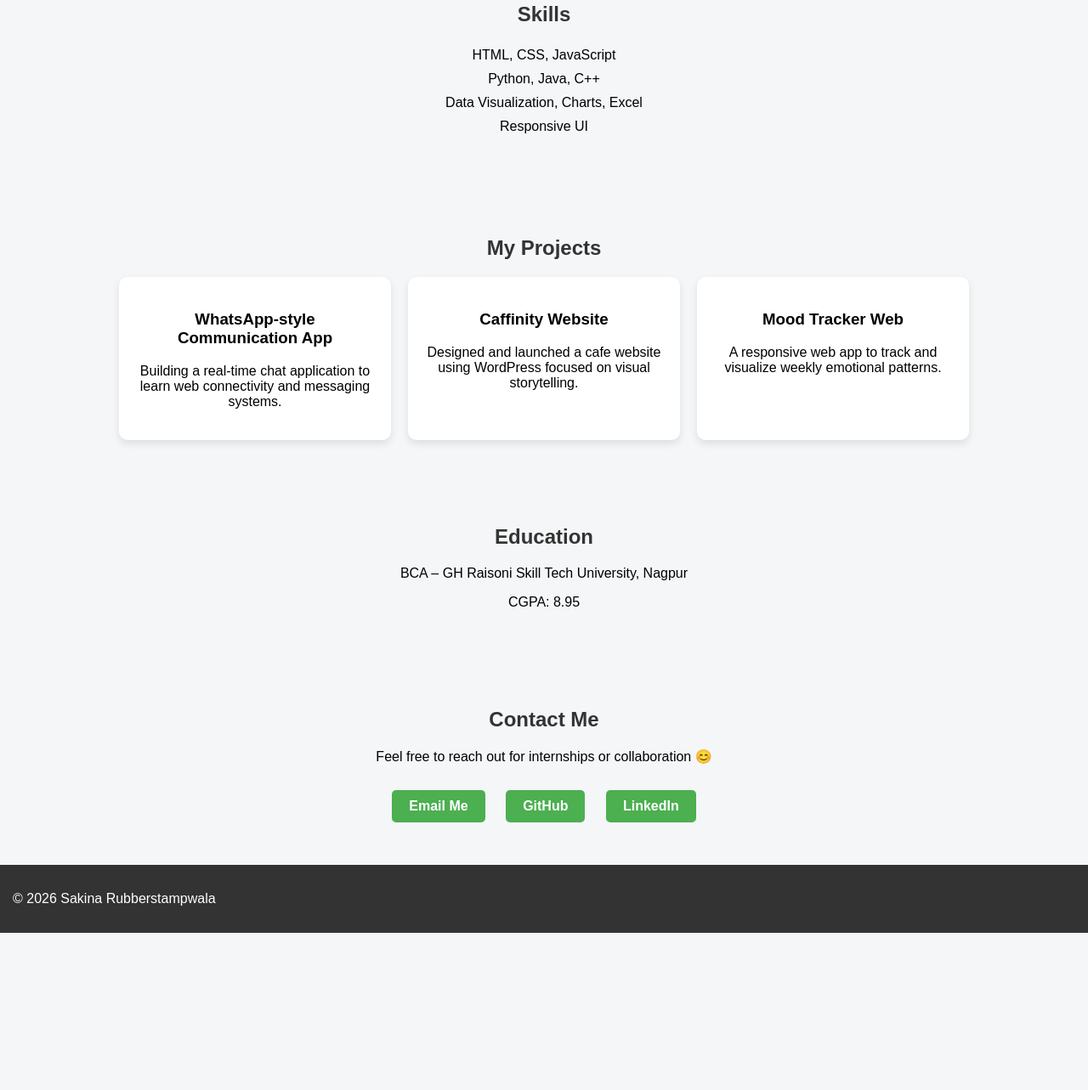
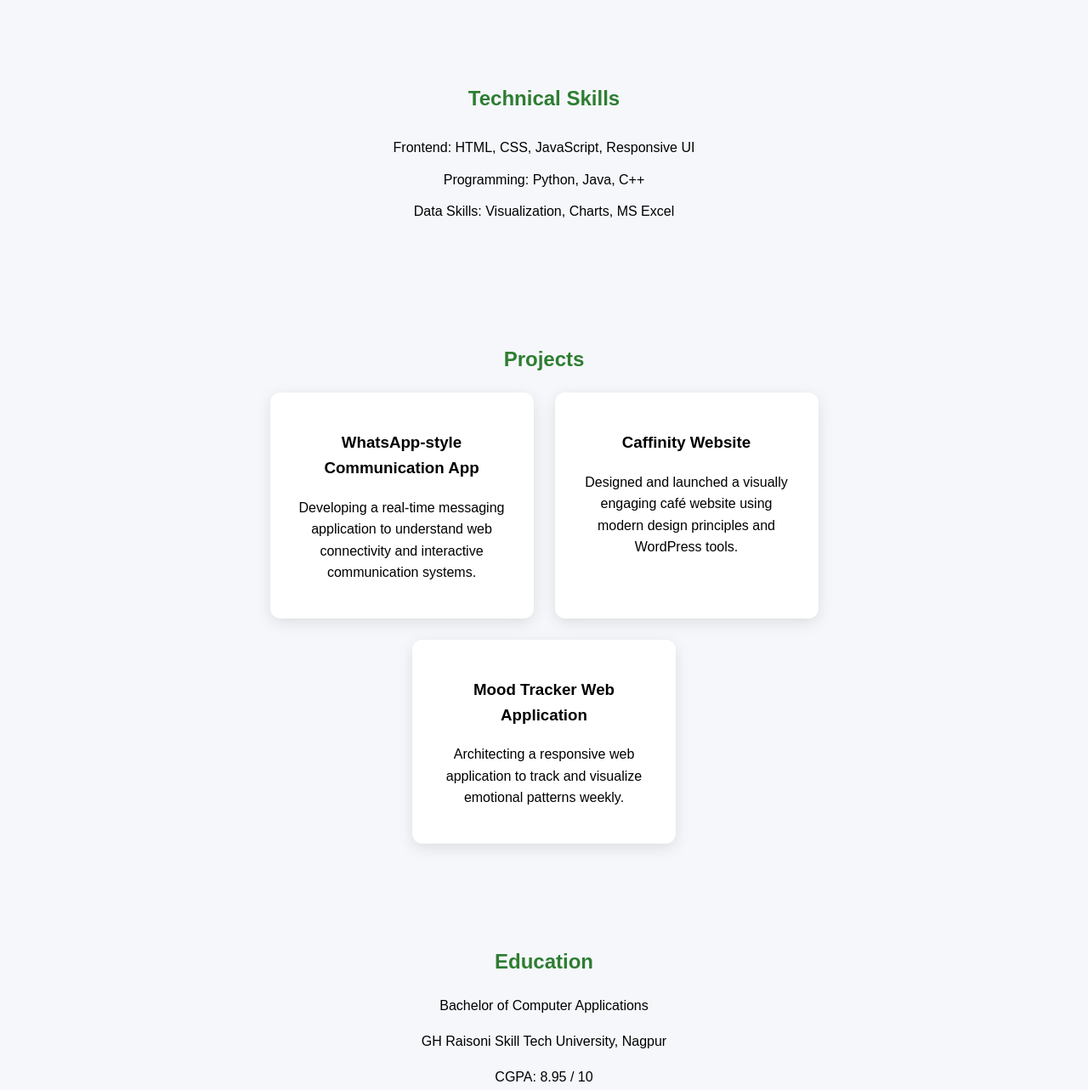
Before and after one commit to Sakina-1504/portfolio-website, a plain HTML site: page index.html in a window 1280 px wide. Shown: the part 413-1696 px from the top of the page at 85% size. Before the commit the page ends 1511 px from the top, so only its background shows below. Drawn offline with Linux system fonts and the light colour scheme.

Commit message:
Professional portfolio upgrade

```diff
--- a/index.html
+++ b/index.html
@@ -1,7 +1,7 @@
 <!DOCTYPE html>
 <html>
 <head>
-  <title>Sakina Portfolio</title>
+  <title>Sakina Rubberstampwala | Portfolio</title>
   <link rel="stylesheet" href="style.css">
 </head>
 
@@ -9,62 +9,60 @@
 
 <header>
   <h1>Sakina Rubberstampwala</h1>
-    <p>BCA Student | Data Science Intern</p>
+  <p>BCA Student | Aspiring Data Science Intern</p>
 </header>
 
 <section id="about">
   <h2>About Me</h2>
   <p>
-      Detail-oriented BCA student with CGPA 8.95 seeking internship in Data Science.
-      Passionate about programming, visualization and web development.
+    Detail-oriented Bachelor of Computer Applications student with a CGPA of 8.95.
+    Passionate about Data Science, Web Development and building real-world projects.
+    Actively seeking internship opportunities to apply technical and analytical skills.
   </p>
 </section>
 
 <section id="skills">
-    <h2>Skills</h2>
+  <h2>Technical Skills</h2>
   <ul>
-      <li>HTML, CSS, JavaScript</li>
-      <li>Python, Java, C++</li>
-      <li>Data Visualization, Charts, Excel</li>
-      <li>Responsive UI</li>
+    <li>Frontend: HTML, CSS, JavaScript, Responsive UI</li>
+    <li>Programming: Python, Java, C++</li>
+    <li>Data Skills: Visualization, Charts, MS Excel</li>
   </ul>
 </section>
 
 <section id="projects">
-    <h2>My Projects</h2>
+  <h2>Projects</h2>
 
   <div class="project-container">
-
     <div class="project-card">
       <h3>WhatsApp-style Communication App</h3>
-        <p>Building a real-time chat application to learn web connectivity and messaging systems.</p>
+      <p>Developing a real-time messaging application to understand web connectivity and interactive communication systems.</p>
     </div>
 
     <div class="project-card">
       <h3>Caffinity Website</h3>
-        <p>Designed and launched a cafe website using WordPress focused on visual storytelling.</p>
+      <p>Designed and launched a visually engaging café website using modern design principles and WordPress tools.</p>
     </div>
 
     <div class="project-card">
-        <h3>Mood Tracker Web</h3>
-        <p>A responsive web app to track and visualize weekly emotional patterns.</p>
+      <h3>Mood Tracker Web Application</h3>
+      <p>Architecting a responsive web application to track and visualize emotional patterns weekly.</p>
     </div>
-
   </div>
 </section>
 
 <section id="education">
   <h2>Education</h2>
-    <p>BCA – GH Raisoni Skill Tech University, Nagpur</p>
-    <p>CGPA: 8.95</p>
+  <p>Bachelor of Computer Applications</p>
+  <p>GH Raisoni Skill Tech University, Nagpur</p>
+  <p>CGPA: 8.95 / 10</p>
 </section>
 
 <section id="contact">
-    <h2>Contact Me</h2>
-    <p>Feel free to reach out for internships or collaboration 😊</p>
+  <h2>Contact</h2>
 
   <div class="contact-buttons">
-      <a href="mailto:sakina.b1504@gmail.com" class="btn">Email Me</a>
+    <a href="mailto:sakina.b1504@gmail.com" class="btn">Email</a>
     <a href="https://github.com/Sakina-1504" target="_blank" class="btn">GitHub</a>
     <a href="https://linkedin.com/in/sakina-rubberstampwala-a62925339" target="_blank" class="btn">LinkedIn</a>
   </div>
--- a/style.css
+++ b/style.css
@@ -1,81 +1,83 @@
 body {
-  font-family: Arial;
+  font-family: Arial, sans-serif;
   margin: 0;
-  background: #f4f6f8;
+  background: #f5f7fa;
+  line-height: 1.6;
 }
 
-/* HEADER */
+/* Header */
 header {
-  background: #4CAF50;
+  background: linear-gradient(120deg,#4CAF50,#2E7D32);
   color: white;
-  text-align: center;
-  padding: 30px;
-}
-
-/* SECTIONS */
-section {
   padding: 40px;
   text-align: center;
 }
 
-h2 {
-  color: #333;
+header h1 { margin: 0; font-size: 36px; }
+header p { margin-top: 10px; font-size: 18px; }
+
+/* Sections */
+section {
+  padding: 50px 20px;
+  text-align: center;
+  max-width: 900px;
+  margin: auto;
 }
 
-/* SKILLS */
-ul {
-  list-style: none;
-  padding: 0;
+h2 {
+  margin-bottom: 20px;
+  color: #2E7D32;
 }
 
-li {
-  padding: 5px;
-}
+/* Skills */
+ul { list-style: none; padding: 0; }
+li { padding: 6px; }
 
-/* PROJECT CARDS */
+/* Projects */
 .project-container {
   display: flex;
+  flex-wrap: wrap;
+  gap: 25px;
   justify-content: center;
-  gap: 20px;
-  flex-wrap: wrap;
 }
 
 .project-card {
   background: white;
-  padding: 20px;
-  width: 280px;
-  border-radius: 10px;
-  box-shadow: 0 4px 10px rgba(0,0,0,0.1);
+  padding: 25px;
+  width: 260px;
+  border-radius: 12px;
+  box-shadow: 0 5px 18px rgba(0,0,0,0.1);
+  transition: 0.4s;
+}
+
+.project-card:hover {
+  transform: translateY(-12px) scale(1.03);
+}
+
+/* Buttons */
+.contact-buttons { margin-top: 20px; }
+
+.btn {
+  display: inline-block;
+  padding: 12px 24px;
+  margin: 10px;
+  background: #2E7D32;
+  color: white;
+  text-decoration: none;
+  border-radius: 6px;
+  font-weight: bold;
   transition: 0.3s;
 }
 
-.project-card:hover {
-  transform: translateY(-10px);
+.btn:hover {
+  background: #1B5E20;
+  transform: scale(1.05);
 }
 
-/* CONTACT BUTTONS */
-.contact-buttons {
-  margin-top: 20px;
+/* Footer */
+footer {
+  background: #222;
+  color: white;
+  padding: 20px;
+  text-align: center;
 }
-
-.btn {
-  display: inline-block;
-  padding: 10px 20px;
-  margin: 10px;
-  background: #4CAF50;
-  color: white;
-  text-decoration: none;
-  border-radius: 5px;
-  font-weight: bold;
-}
-
-.btn:hover {
-  background: #388E3C;
-}
-
-/* FOOTER */
-footer {
-  background: #333;
-  color: white;
-  padding: 15px;
-}
```
Lines whose indentation alone changed are shown as unchanged.
